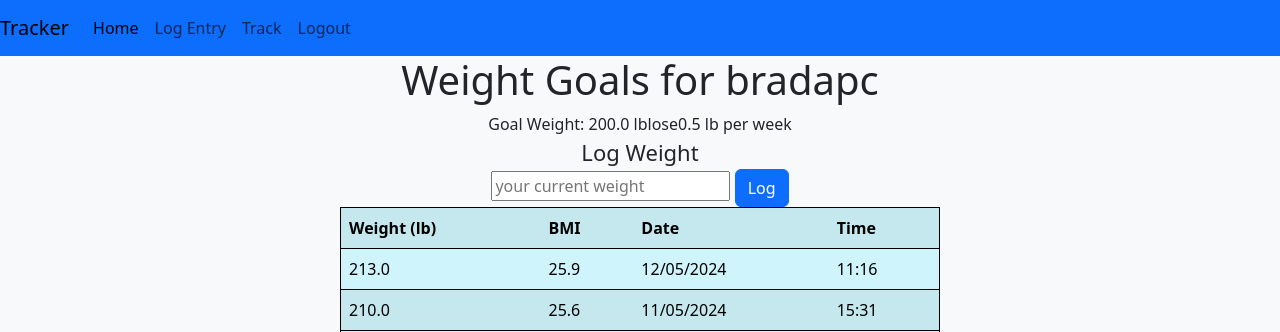
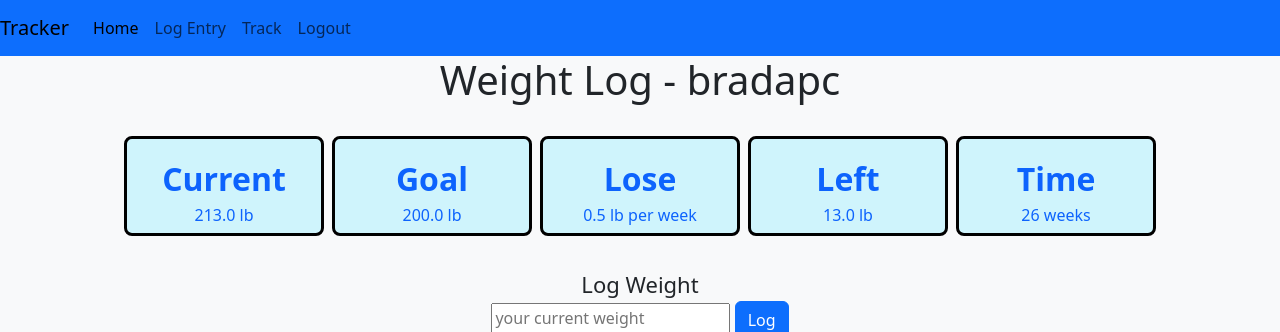
Before and after one commit to bradapc/tracker, a Flask app: page /weight/log in a window 1280 px wide. Shown: the top 332 px of the page. Run offline with Flask 3, Linux system fonts and the light colour scheme; a user stored in the database is signed in; data comes from the database, SQL or seed files in the repository.

Commit message:
Formatted goals and current info at the top of the page.

```diff
--- a/static/styles.css
+++ b/static/styles.css
@@ -128,6 +128,26 @@ input:focus {
 .goal-weight-container {
     display: flex;
     justify-content: center;
+    gap: 8px;
+    margin: 32px 0 32px 0;
+}
+
+.goal-weight-box {
+    display: flex;
+    flex-direction: column;
+    align-items: center;
+    border: 3px solid black;
+    border-radius: 8px;
+    padding: 16px;
+    width: 200px;
+    height: 100px;
+    background-color: #cff4fc;
+    color: #0d63fd;
+}
+
+.goal-weight-box-head {
+    font-size: 32px;
+    font-weight: bold;
 }
 
 .goal-weight-log-entry {
--- a/templates/weight_log.html
+++ b/templates/weight_log.html
@@ -5,16 +5,33 @@
 {% endblock %}
 
 {% block body %}
-    <h1 class="page-title-header">Weight Goals for {{ user }} </h1>
+    <h1 class="page-title-header">Weight Log - {{ user }} </h1>
     {% if weight_goals %}
         <div class="goal-weight-container">
-            <span>Goal Weight: {{ weight_goals.goal_weight }} {{ units.weight_unit }}</span>
-            {% if (weight_goals.goal_direction > 0) %}
-                <span>gain</span>
-            {% elif (weight_goals.goal_direction < 0) %}
-                <span>lose</span>
-            {% endif %}
-            <span>{{ weight_goals.goal_step }} {{ units.weight_unit }} per week</span>
+            <div class="goal-weight-box">
+                <span class="goal-weight-box-head">Current</span>
+                <span>{{ new_weight_log[0][1] }} {{units.weight_unit}}</span>
+            </div>
+            <div class="goal-weight-box">
+                <span class="goal-weight-box-head">Goal</span>
+                <span>{{ weight_goals.goal_weight }} {{ units.weight_unit }}</span>
+            </div>
+            <div class="goal-weight-box">
+                {% if (weight_goals.goal_direction > 0) %}
+                    <span class="goal-weight-box-head">Gain</span>
+                {% elif (weight_goals.goal_direction < 0) %}
+                    <span class="goal-weight-box-head">Lose</span>
+                {% endif %}
+                <span>{{ weight_goals.goal_step }} {{ units.weight_unit }} per week</span>
+            </div>
+            <div class="goal-weight-box">
+                <span class="goal-weight-box-head">Left</span>
+                <span>{{ new_weight_log[0][1] - weight_goals.goal_weight }} {{ units.weight_unit }}</span>
+            </div>
+            <div class="goal-weight-box">
+                <span class="goal-weight-box-head">Time</span>
+                <span>{{ ((new_weight_log[0][1] - weight_goals.goal_weight) / weight_goals.goal_step) | int }} weeks</span>
+            </div>
         </div>
         {% if errormsg %}
             <div class="container-sm bg-danger error-msg">
```
